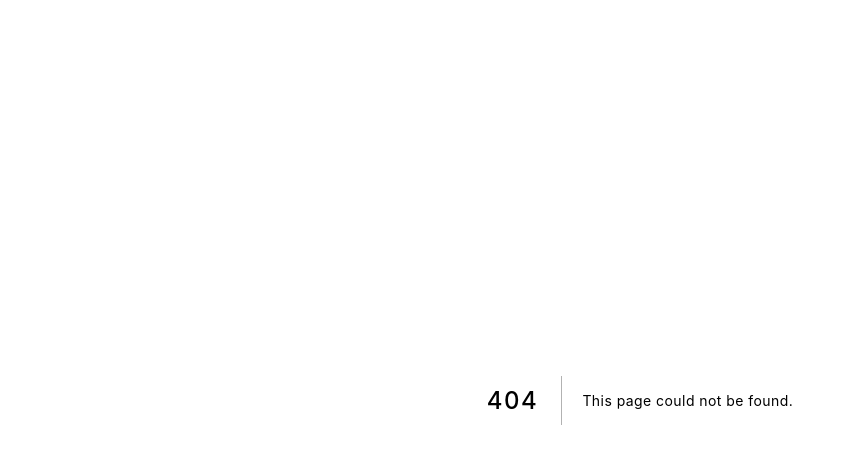
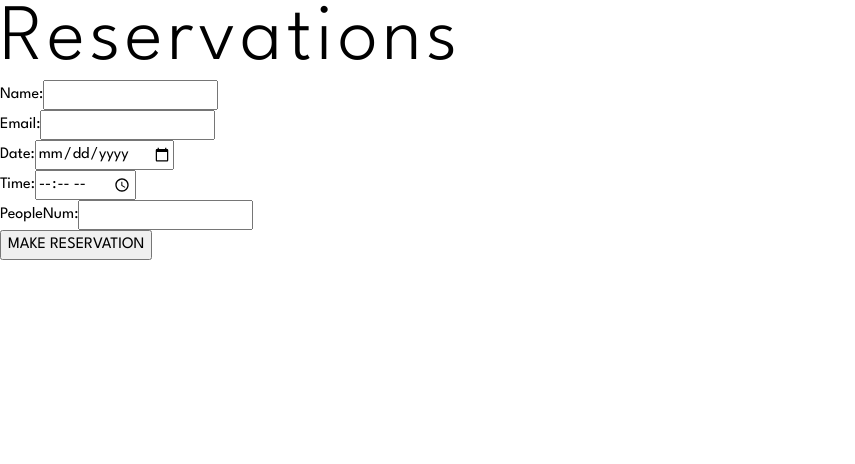
Before and after one commit to lux4198/restaurant-nextapp, a Next.js app in the folder code/: page /reservations in a window 1280 px wide. Before the commit this address had no page. Shown: the top 464 px of the page, without its empty margins (0-855 px from the left). Built offline with nearby package versions, Linux system fonts and the light colour scheme.

Commit message:
created basic reservation functionality + 'database' connected to admin page

```diff
--- a/code/pages/api/hello.js
+++ /dev/null
@@ -1,5 +0,0 @@
-// Next.js API route support: https://nextjs.org/docs/api-routes/introduction
-
-export default function handler(req, res) {
-  res.status(200).json({ name: 'John Doe' })
-}
--- /dev/null
+++ b/code/pages/api/reservations_form.js
@@ -0,0 +1,42 @@
+import db from '../../data/db.json'
+
+const fs = require('fs')
+
+function saveData() {
+    fs.writeFileSync('data/db.json', JSON.stringify(db, null, 4));
+}
+
+export default function handler(req, res){
+
+    console.log(db)
+
+    // Get data submitted in request's body.
+    const body = req.body
+
+    // Optional logging to see the responses
+    // in the command line where next.js app is running.
+    console.log('body: ', body)
+
+    // Guard clause checks for first and last name,
+    // and returns early if they are not found
+    if (!body.Name || !body.Email || !body.PeopleNum || !body.Date || !body.Time) {
+        // Sends a HTTP bad request error code
+        return res.status(400).json({ data: 'Name or Email not found' })
+    }
+
+    // save data to the database
+
+    const reservation = { Name : body.Name,
+                            Email : body.Email,
+                            PeopleNum : body.PeopleNum,
+                            Time : body.Time,
+                            Date : body.Date,
+                        }
+
+    db.push(reservation)
+    saveData()
+
+    // Found the name.
+    // Sends a HTTP success code
+    res.status(200).json(reservation)
+}
--- /dev/null
+++ b/code/pages/reservations.js
@@ -0,0 +1,73 @@
+import React from 'react'
+import styles from '../styles/Reservations.module.css'
+import db from '../data/db.json'
+
+function Reservations() {
+    const handleSubmit = async (event) => {
+        console.log(db)
+        // Stop the form from submitting and refreshing the page.
+        event.preventDefault()
+
+        // Get data from the form.
+        const data = {
+        Name: event.target.Name.value,
+        Email: event.target.Email.value,
+        PeopleNum: event.target.PeopleNum.value,
+        Date: event.target.Date.value,
+        Time: event.target.Time.value,
+        }
+
+        // Send the data to the server in JSON format.
+        const JSONdata = JSON.stringify(data)
+
+        // API endpoint where we send form data.
+        const endpoint = '/api/reservations_form'
+
+        // Form the request for sending data to the server.
+        const options = {
+        // The method is POST because we are sending data.
+        method: 'POST',
+        // Tell the server we're sending JSON.
+        headers: {
+            'Content-Type': 'application/json',
+        },
+        // Body of the request is the JSON data we created above.
+        body: JSONdata,
+        }
+
+        // Send the form data to our forms API on Vercel and get a response.
+        const response = await fetch(endpoint, options)
+
+        // Get the response data from server as JSON.
+        // If server returns the name submitted, that means the form works.
+        const result = await response.json()
+        console.log(result)
+        // window.location.replace("/")
+    }
+    return (
+        <div className= {styles.wrapper}>
+            <h1>Reservations</h1>
+            <form onSubmit={handleSubmit}>
+                <label htmlFor ="Name">Name:</label>
+                <input type = "text" id = "Name" name = "Name"/>
+                <br/>
+                <label htmlFor ="Email">Email:</label>
+                <input type = "text" id = "Email" name = "Email"/>
+                <br/>
+                <label htmlFor ="Date">Date:</label>
+                <input type = "date" id = "Date" name = "Date"/>
+                <br/>
+                <label htmlFor ="Time">Time:</label>
+                <input type = "time" id = "Time" name = "Time"/>
+                <br/>
+                <label htmlFor ="PeopleNum">PeopleNum:</label>
+                <input type = "number" id = "PeopleNum" name = "PeopleNum"/>
+                <br/>
+
+                <button type="submit">MAKE RESERVATION</button>
+            </form>
+        </div>
+    )
+}
+
+export default Reservations
--- /dev/null
+++ b/code/styles/Reservations.module.css
@@ -0,0 +1,3 @@
+.wrapper{
+    /* padding: 1em; */
+}
```
Also changed, not shown: code/pages/admin/reservations.js (added, +35 -0 lines), 1 other file (tests, documents, lock files or other folders).
